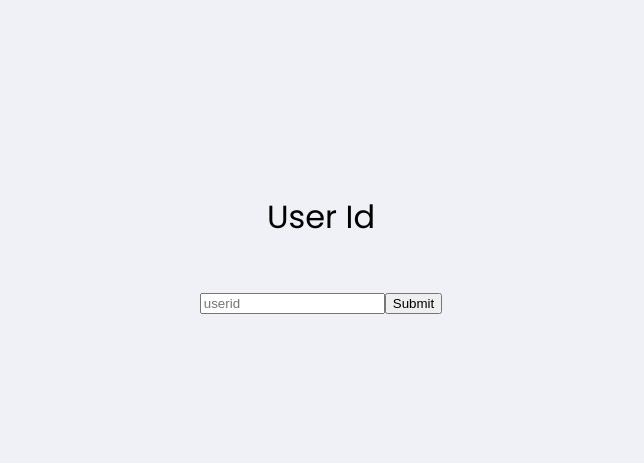
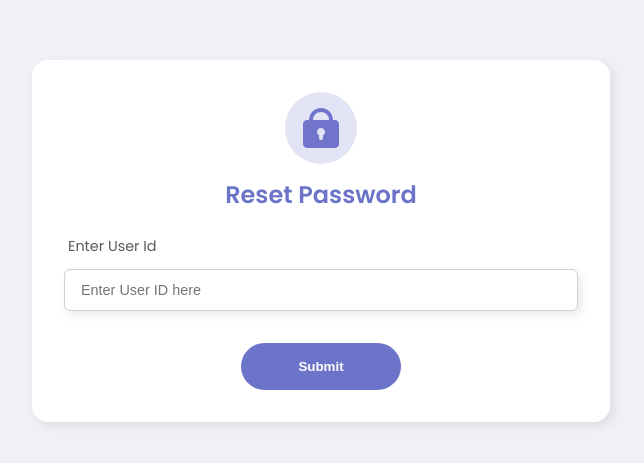
Before and after one commit to College-Project-DAVV/IET-DAVV-FACULTY-SECTION-CLIENT, a React (Create React App) app: page /resetpassword in a window 1280 px wide. Shown: the part 159-622 px from the top of the page, without its empty margins (319-963 px from the left). Built offline with nearby package versions, Linux system fonts and the light colour scheme.

Commit message:
reset pass frontend

```diff
--- a/src/components/resetpassword/NewPassword.js
+++ b/src/components/resetpassword/NewPassword.js
@@ -1,26 +1,63 @@
-import React, { useState } from 'react'
+import React, { useState, useEffect } from 'react'
 import { changepassword } from '../../apis/changepassword';
 import { useNavigate } from 'react-router-dom';
+import styles from './NewPassword.module.scss';
+import error from '../../assets/error.svg';
+import success from '../../assets/success.svg';
 export default function NewPassword({ userid }) {
     const navigate = useNavigate();
     const [password, setPassword] = useState(null);
     const [confirmpassword, setConfirm] = useState(null);
+    const [passwordsMatch, setPasswordsMatch] = useState(true);
+    const [errorMessage, setErrorMessage] = useState(null);
+    const [successMessage, setsuccessMessage] = useState(null);
+
+    useEffect(() => {
+        if (errorMessage) {
+            const timeout = setTimeout(() => {
+                setErrorMessage(null);
+                navigate("/");
+            }, 5000);
+
+            return () => clearTimeout(timeout);
+
+        }
+        if (successMessage) {
+            const timeout = setTimeout(() => {
+                setErrorMessage(null);
+                navigate("/");
+            }, 5000);
+
+            return () => clearTimeout(timeout);
+
+        }
+    }, [errorMessage, successMessage]);
+
     const handleInputChange = (event) => {
         setPassword(event.target.value);
     };
     const handleInputChange2 = (event) => {
+        setPasswordsMatch(password === event.target.value);
         setConfirm(event.target.value);
+
     };
     const handlesubmit = (e) => {
         e.preventDefault();
-        if (password !== confirmpassword) return;
+        if (password !== confirmpassword) {
+            setPasswordsMatch(false);
+            return;
+        }
+        setPasswordsMatch(true);
         changepassword(userid, password).then((result) => {
             if (result === 401) {
+                setErrorMessage("Unable to change password");
                 console.log("Unable to change password");
+
             }
             else {
+                setsuccessMessage("Password Changed Successfully");
                 console.log("Password changed successfully");
-                navigate("/");
+
             }
         })
     }
@@ -28,12 +65,25 @@ export default function NewPassword({ userid }) {
         return;
     }
     return (
-        <div>
+        <div className={styles.newpass}>
+            {errorMessage && (
+                <div className={styles.errorPopup}>
+                    <img src = {error} alt='/'/>
+                    <span>Unable to change password</span>
+                </div>
+            )}
+            {successMessage && (
+                <div className={styles.errorPopup}>
+                    <img src = {success} alt='/'/>
+                    <span>Password changed successfully</span>
+                </div>
+            )}
             <form>
                 <p>Enter New Password</p>
                 <input name='newpassword' value={password} onChange={handleInputChange} />
                 <p>Confirm Password</p>
                 <input name='newpasswordconfirm' value={confirmpassword} onChange={handleInputChange2} />
+                {!passwordsMatch && <p className={styles.notmatch}>Passwords do not match</p>}
                 <button onClick={handlesubmit}>Submit</button>
             </form>
         </div>
--- /dev/null
+++ b/src/components/resetpassword/NewPassword.module.scss
@@ -0,0 +1,30 @@
+.newpass{
+    position: relative;
+    display: flex;
+    align-items: flex-start;
+    justify-content: center;
+    z-index: 1;
+    .notmatch{
+        margin: 0rem;
+        color: red;
+    }
+    .errorPopup{
+        display: flex ;
+        flex-direction: column;
+        backdrop-filter: blur(5px);
+        box-shadow: 4px 4px 20px 20px rgba(255, 255, 255, 0.8);
+        border: 1px solid #d2d1d1;
+        border-radius: 1rem;
+        max-width: 50vw;
+        height: fit-content;
+        padding: 2rem 3rem;
+        position: absolute;
+        align-items: center;
+        justify-content: center;
+        span{
+            font-weight: 600;
+            font-size: 1rem;
+            padding-top: 1rem;
+        }
+    }
+}
--- a/src/components/resetpassword/ResetPassword.js
+++ b/src/components/resetpassword/ResetPassword.js
@@ -2,6 +2,8 @@ import React, { useState } from 'react';
 import { searchUser } from '../../apis/searchUser';
 import { OTP } from "../../apis/OTP"
 import NewPassword from './NewPassword';
+import styles from './ResetPassword.module.scss';
+import reset from '../../assets/resetIcon.svg';
 export default function ResetPassword() {
     const [userid, setUserID] = useState(null);
     const [email, setEmail] = useState(null);
@@ -9,6 +11,7 @@ export default function ResetPassword() {
     const [verifyotp, setVerify] = useState(null);
     const [auth, setAuth] = useState(false);
     const [code, setCode] = useState(null);
+    const [otpSent, setOtpSent] = useState(false);
     const handleInputChange = (event) => {
         setUserID(event.target.value);
     };
@@ -27,7 +30,7 @@ export default function ResetPassword() {
     }
     const handlesubmit = (e) => {
         e.preventDefault();
-        // setUserID('');
+        // // setUserID('');
         setLoading(true);
         searchUser(userid).then((result) => {
             // console.log(result.details.email);
@@ -35,50 +38,61 @@ export default function ResetPassword() {
             setLoading(false);
         })
 
+
     }
     const sendOTP = (e) => {
         e.preventDefault();
         setLoading(true);
         OTP(email).then((result) => {
-            // console.log(result.code);
+            console.log(result.code);
             setCode(result.code);
+            setOtpSent(true);
             setLoading(false);
         })
 
     }
     return (
-        <div>
-            {!auth && <form>
-                <p>User Id</p>
+        <div className={styles.reset}>
+            <div className={styles.heading}>
+                    <img src={reset} alt='/'/>
+                    <div className={styles.head}>Reset Password</div>
+            </div>
+            {!auth && !email && !otpSent && <form>
+            {/* {!auth && <form> */}
+                <p>Enter User Id</p>
                 <input
                     name="userid"
-                    placeholder="userid"
+                    placeholder="Enter User ID here"
                     value={userid || ''}
                     onChange={handleInputChange}
                     disabled={email && true}
                 />
                 <button onClick={handlesubmit} disabled={email && true}>Submit</button>
             </form>}
-            {email && <div>
-                <p>Send OTP to email : {email}</p>
-                <button onClick={sendOTP} disabled={loading}>Send OTP</button>
-            </div>}
-            {code &&
-                <div>
-                    <form>
-                        <p>User Id</p>
+            {email && !auth && !otpSent &&
+            // {email &&
+            <div className={styles.field}>
+                <span>Send OTP to email : {email}</span>
+                <p>We will send a One Time password to your email which you have to enter here to continue to reset your password.</p>
+                <button onClick={sendOTP} disabled={loading} >Send OTP</button>
+            </div>
+             }
+            {code && !auth && otpSent &&
+            // {code &&
+                     <form style={{paddingTop : "1rem"}}>
+                        <p>Enter 4-digit OTP code sent to your email</p>
                         <input
                             name="otp"
-                            placeholder="enter 4-digit code"
+                            placeholder="Enter OTP here"
                             value={verifyotp || ''}
                             onChange={handleInputChange2}
                         />
                         <button onClick={handleverify} >Verify</button>
                     </form>
-                </div>
             }
             {
-                auth && <NewPassword userid={userid} />
+                auth &&
+                <NewPassword userid={userid} />
             }
         </div>
     );
--- /dev/null
+++ b/src/components/resetpassword/ResetPassword.module.scss
@@ -0,0 +1,85 @@
+.reset{
+    border: 1px solid C6C6C6;
+    background: #FFF;
+    box-shadow: 4px 4px 10px 0px rgba(123, 122, 122, 0.15);
+    border-radius: 1rem;
+    padding: 2rem;
+    display: flex;
+    flex-direction: column;
+    height: fit-content;
+    position: relative;
+    .heading{
+        align-self: center;
+    }
+
+    form{
+        display: flex;
+        flex-direction: column;
+        align-items: flex-start;
+        width: 100%;
+        color: #5a5a5a;
+    }
+        .head{
+            font-size: 1.5rem;
+            text-align: center;
+            font-weight: 600;
+            color : #6C74CA;
+        }
+        p{
+            font-size: 0.9rem;
+            padding-left: 0.25rem;
+            margin: 1.5rem 0rem 0rem 0rem;
+            text-align: left;
+        }
+        input{
+            border: none;
+            padding: 0.75rem 1rem;
+            margin-top: 0.75rem;
+            color: #666;
+            border: 1px solid #d2d1d1;
+            border-radius: 6px;
+            font-size: 0.9rem;
+            font-weight: 400;
+            width: 30rem;
+            max-width: 60vw;
+            background: #FFF;
+            box-shadow: 4px 4px 10px 0px rgba(123, 122, 122, 0.15);
+            &:focus{
+                outline: black;
+            }
+        }
+
+    }
+    button{
+        border-radius: 3rem;
+    background: #6C74CA;
+    padding: 1rem 3rem;
+    border: none;
+    align-self: center;
+    width: 10rem;
+    color: white;
+    margin-top: 2rem;
+    font-weight: 600;
+    &:hover{
+        cursor: pointer;
+        background-color: #4e55a5;
+    }
+}
+.field{
+    display: flex;
+    flex-direction: column;
+    width: 30rem;
+    // justify-content: flex-start;
+    // align-items: flex-start;
+    span{
+        font-size: 1.10rem;
+        font-weight: 600;
+        padding: 3rem 0rem 0.5rem 0rem;
+    }
+    p{
+        margin: 0rem;
+        color: #666;
+        font-size: 0.9rem;
+        text-align: center;
+    }
+}
--- a/src/components/rightContainer/Login/Login.js
+++ b/src/components/rightContainer/Login/Login.js
@@ -95,10 +95,11 @@ const Login = ({ setAuthorized }) => {
             onClick={Toggle}
           />
         </div>
+        <Link to="/resetpassword" className={styles.forgot}>forgot password?</Link>
         {!authorized && <p className={styles.invalid}>Invalid Credentials!!</p>}
         <button className={styles.loginbtn}> Log in</button>
       </form>
-      <Link to="/resetpassword">forgot password?</Link>
+
     </div>
   );
 };
--- a/src/components/rightContainer/Login/login.module.scss
+++ b/src/components/rightContainer/Login/login.module.scss
@@ -17,6 +17,9 @@
     }
     .form{
         width: 70%;
+        display: flex;
+        flex-direction: column;
+
     }
     .field{
         display: flex;
@@ -42,11 +45,22 @@
             }
         }
     }
+    .forgot{
+        font-size: 0.9rem;
+        color: #000;
+        text-align: right;
+        padding: 1rem 0rem 0rem 0rem;
+        &:hover{
+            color: #6C74CA;
+        }
+    }
     .loginbtn{
         border-radius: 3rem;
         background: #6C74CA;
-        padding: 1rem 4rem;
+        padding: 1rem 3rem;
         border: none;
+        align-self: center;
+        width: 10rem;
         color: white;
         margin-top: 2rem;
         font-weight: 600;
```
Also changed, not shown: src/assets/error.svg (added), src/assets/resetIcon.svg (added).
